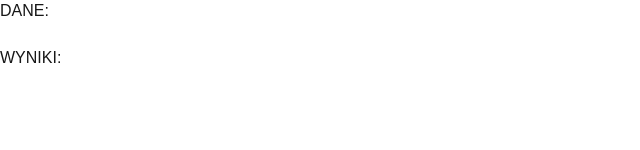
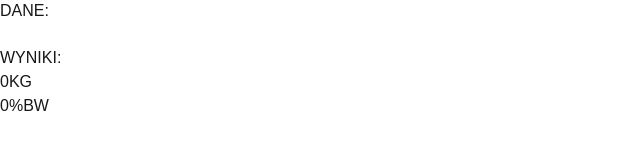
Before and after one commit to DawidKrasinski/Workouts, a Next.js app: page / in a window 1280 px wide. Shown: the part 1210-1360 px from the top of the page, without its empty margins (0-640 px from the left). Built offline with nearby package versions, Linux system fonts and the light colour scheme.

Commit message:
the calculator is working

```diff
--- a/src/app/page.js
+++ b/src/app/page.js
@@ -2,9 +2,42 @@
 import { useState } from 'react';
 
 export default function Home() {
-  const [kgInput, setKgInput] = useState('')
-  const InputChange = (e) => {
+  const [kgInput, setKgInput] = useState(0)
+  const kgInputChange = (e) => {
     setKgInput(e.target.value)
+  }
+
+  const [repsInput, setRepsInput] = useState(0)
+  const repsInputChange = (e) => {
+    setRepsInput(e.target.value)
+  }
+
+  const [bodyWeightInput, setBodyWeightInput] = useState(0)
+  const bodyWeightInputChange = (e) => {
+    setBodyWeightInput(e.target.value)
+  }
+
+  const values = {
+    1: 1,
+    2: 1.06,
+    3: 1.09,
+    4: 1.12,
+    5: 1.15,
+    6: 1.19,
+    7: 1.22,
+    8: 1.25,
+    9: 1.28,
+    10: 1.31,
+    11: 1.34,
+    12: 1.38
+  }
+
+  function oneRepMax () {
+    return kgInput && repsInput ? Math.floor(kgInput * values[repsInput]*100)/100 : 0
+  }
+
+  function oneRepMaxBW () {
+    return kgInput && repsInput && bodyWeightInput ? Math.floor(kgInput * values[repsInput]*100/bodyWeightInput) : 0
   }
 
   const Day = () => {
@@ -44,14 +77,15 @@ export default function Home() {
       </div>
       <div style={{gridRow: '3 / -2', gridColumn: '2 / span 8'}} className="bg-white border-2 border-gray-400 rounded-2xl">
         <div className="text-5xl font-semibold">DANE:
-          <input onChange={InputChange} type="number" style={{width: '250px', height: '70px'}} className="border-2 border-black rounded-xl"/>
-          <input type="number" style={{width: '250px', height: '70px'}} className="border-2 border-black rounded-xl"/>
-          <input type="number" style={{width: '250px', height: '70px'}} className="border-2 border-black rounded-xl"/>
+          <input onChange={kgInputChange} type="number" style={{width: '250px', height: '70px'}} className="border-2 border-black rounded-xl"/>
+          <input onChange={repsInputChange} type="number" style={{width: '250px', height: '70px'}} className="border-2 border-black rounded-xl"/>
+          <input onChange={bodyWeightInputChange} type="number" style={{width: '250px', height: '70px'}} className="border-2 border-black rounded-xl"/>
         </div>
       </div>
       <div style={{gridRow: '3 / -2', gridColumn: '11 / span 8'}} className="bg-white border-2 border-gray-400 rounded-2xl">
         <div className="text-5xl font-semibold">WYNIKI:
-          <div>{kgInput}</div>
+          <div>{oneRepMax()}KG</div>
+          <div>{oneRepMaxBW()}%BW</div>
         </div>
       </div>
     </footer>
```
